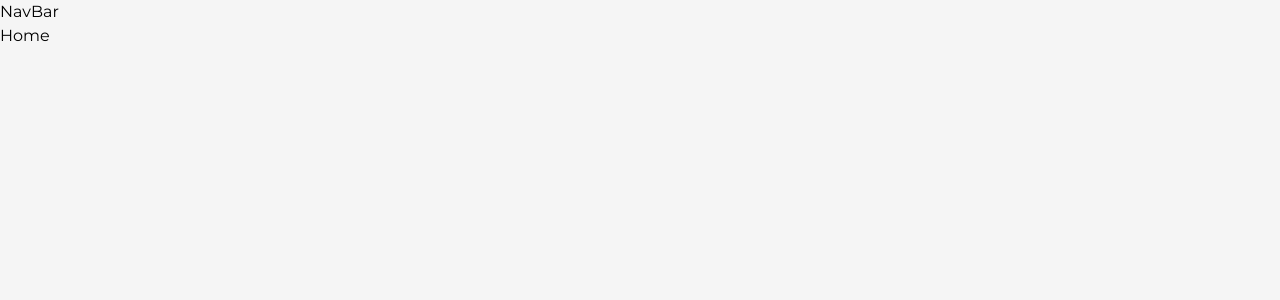
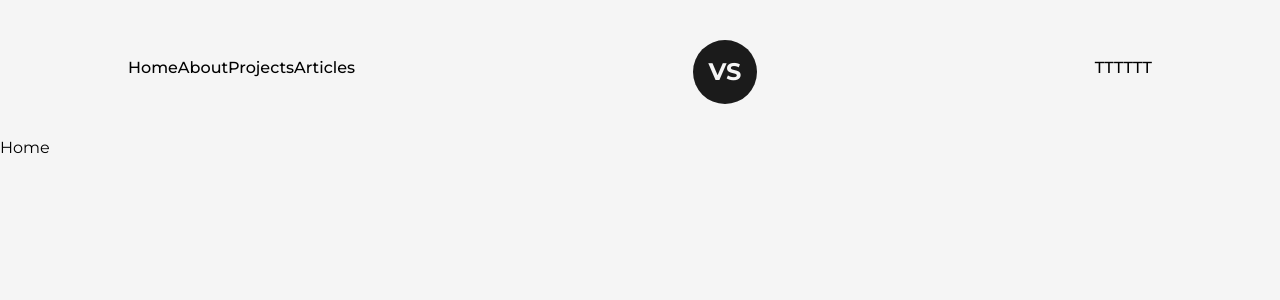
Before and after one commit to vaibhav-saini-dev/portfolio, a Next.js app: page / in a window 1280 px wide. Shown: the top 300 px of the page. Built offline with nearby package versions, Linux system fonts and the light colour scheme.

Commit message:
Setup Logo and NavBar basic layout

```diff
--- /dev/null
+++ b/src/components/Logo.js
@@ -0,0 +1,24 @@
+import Link from 'next/link';
+import React from 'react';
+import {motion} from "framer-motion";
+
+const MotionLink = motion(Link);
+
+const Logo = () => {
+    return (
+        <motion.div className='flex items-center justify-center mt-2'>
+            <MotionLink href="/"
+            className='w-16 h-16 bg-dark text-light flex items-center justify-center
+            rounded-full text-2xl font-bold
+            '
+
+            whileHover={{
+                backgroundColor:["#121212", "rgba(131,58,180,1)","rgba(253,29,29,1)","rgba(252,176,69,1)","rgba(131,58,180,1)", "#121212"],
+                transition:{duration:1, repeat: Infinity}
+            }}
+            >VS</MotionLink>
+        </motion.div>
+    )
+}
+
+export default Logo
--- a/src/components/NavBar.js
+++ b/src/components/NavBar.js
@@ -1,8 +1,31 @@
+import Link from 'next/link';
 import React from 'react';
+import Logo from './Logo';
 
 const NavBar = () => {
     return (
-        <div>NavBar</div>
+        // Note to self: flex sets the display to use flexbox
+        //               items: for vertical alignment
+        //               justify: for horizontal alignment
+        <header
+            className='w-full px-32 py-8 font-medium flex items-center justify-between'
+        >
+            <nav>
+                <Link href="/">Home</Link>
+                <Link href="/about">About</Link>
+                <Link href="/projects">Projects</Link>
+                <Link href="/articles">Articles</Link>
+            </nav>
+            <Logo />
+            <nav>
+                <Link href="/" target={"_blank"}>T</Link>
+                <Link href="/" target={"_blank"}>T</Link>
+                <Link href="/" target={"_blank"}>T</Link>
+                <Link href="/" target={"_blank"}>T</Link>
+                <Link href="/" target={"_blank"}>T</Link>
+                <Link href="/" target={"_blank"}>T</Link>
+            </nav>
+        </header>
     )
 }
 
```
